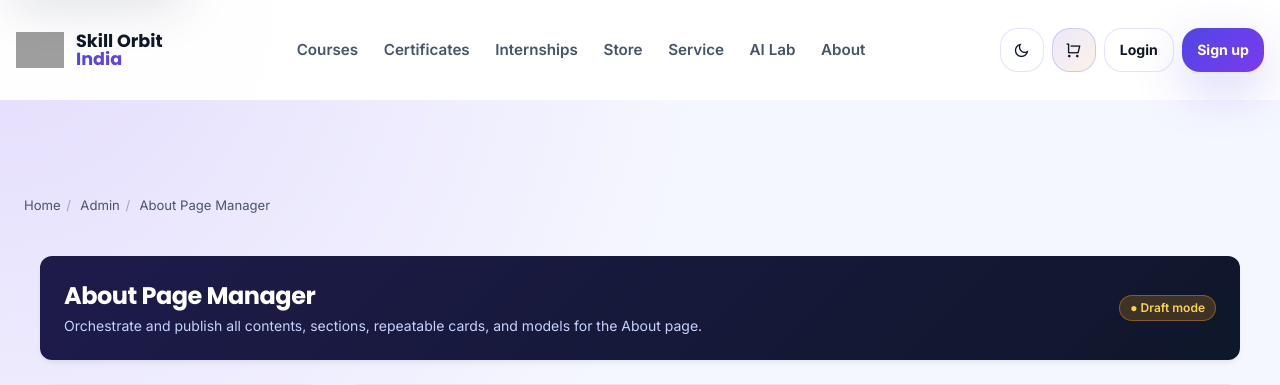
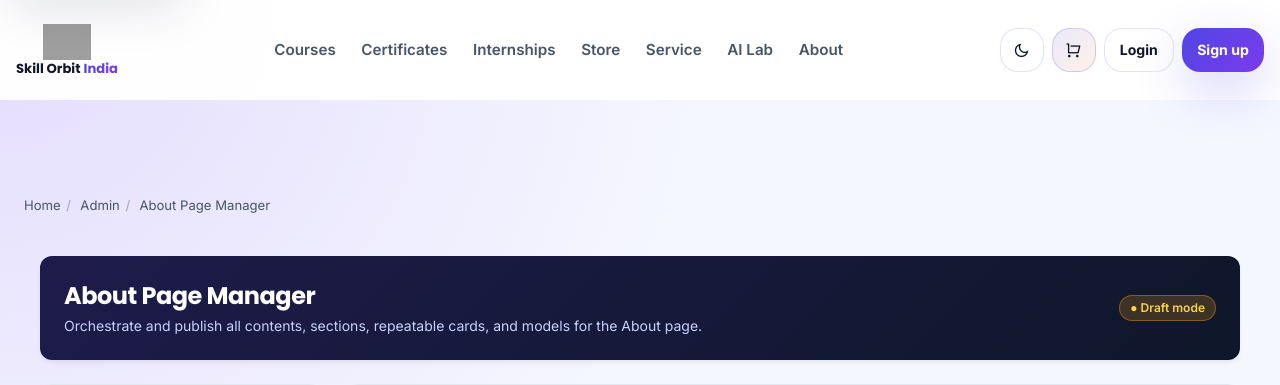
Before and after one commit to skillorbitindia2704/website, a Python web app: template templates/admin/about_manager.html in a window 1280 px wide. Shown: the top 385 px of the page. Run offline with Jinja, Linux system fonts and the light colour scheme; the template is opened without the code that fills it, so the values that code supplies are empty; some libraries are stand-ins or nearby versions; grey boxes are pictures that could not be loaded.

Commit message:
Refactor nav-brand and nav-brand-text styles

```diff
--- a/static/css/style.css
+++ b/static/css/style.css
@@ -159,13 +159,16 @@ a:hover {
 
 .nav-brand {
   display: flex;
-  align-items: center;
-  gap: 0.75rem;
+  flex-direction: column;
+  align-items: center;
+  justify-content: center;
+  gap: 2px;
   color: var(--text);
   font-family: var(--font-display);
   font-weight: 800;
   font-size: 1.1rem;
   transition: transform var(--transition-fast);
+  flex: 0 0 auto;
 }
 
 .nav-brand:hover {
@@ -174,8 +177,13 @@ a:hover {
 
 .nav-brand-text {
   display: inline-flex;
-  flex-direction: column;
-  line-height: 1.05;
+  flex-direction: row;
+  align-items: center;
+  justify-content: center;
+  gap: 3px;
+  line-height: 1;
+  white-space: nowrap;
+  font-size: 0.82rem;
 }
 
 .nav-brand-text em {
```
